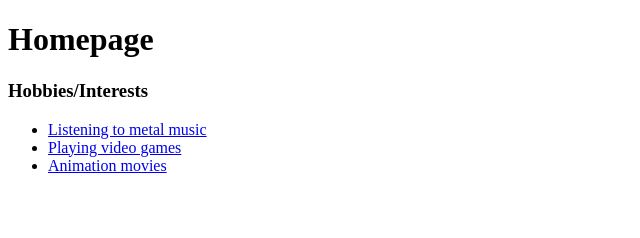
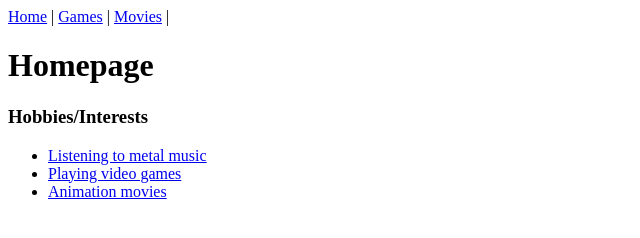
Before and after one commit to sreuzn/html-website, a plain HTML site: page index.html in a window 1280 px wide. Shown: the whole page, without its empty margins (0-640 px from the left). Drawn offline with Linux system fonts and the light colour scheme.

Commit message:
Update index.html

```diff
--- a/index.html
+++ b/index.html
@@ -7,7 +7,13 @@
         <title>Document</title>
     </head>
     <body>
-
+        <header>
+            <nav>
+              <a href="index.html">Home</a> |
+              <a href="games.html">Games</a> |
+              <a href="movies.html">Movies</a> |
+            </nav>
+        </header>
         <h1>Homepage</h1>
         <h3>Hobbies/Interests</h3>
         <ul>
```
